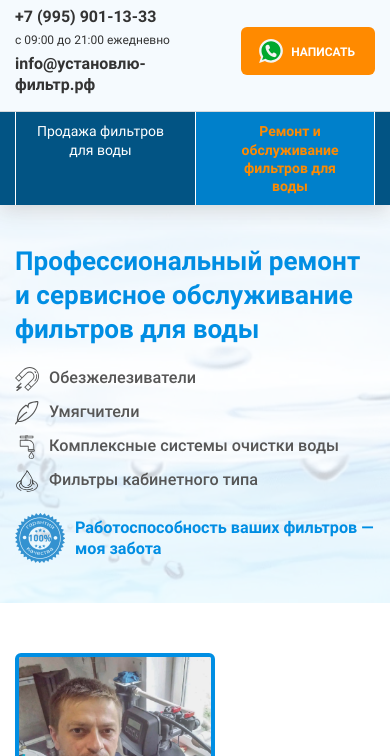
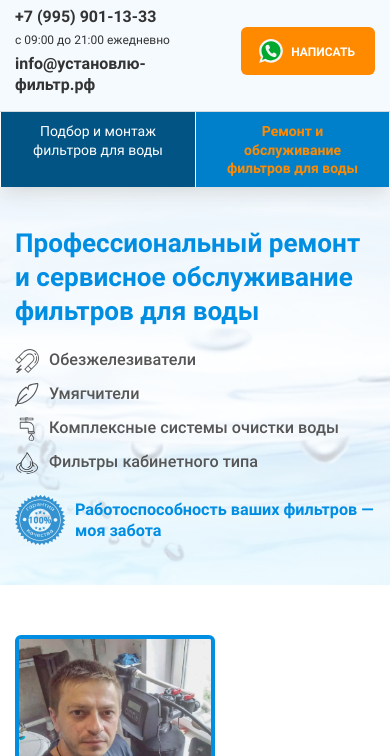
Before and after one commit to tsh235/filters, a plain HTML site: page services.html in a window 390 px wide. Shown: the part 88-844 px from the top of the page. Drawn offline with Linux system fonts and the light colour scheme.

Commit message:
fix final

```diff
--- a/sass/blocks/_responsive.scss
+++ b/sass/blocks/_responsive.scss
@@ -262,6 +262,9 @@
   .container {
     max-width: 100%;
   }
+  .header__nav .container {
+    padding: 0;
+  }
   .about__row {
     flex-wrap: wrap;
   }
@@ -394,12 +397,6 @@
   .button--mob {
     display: block;
   }
-  .nav__item:first-child {
-    padding-left: 0;
-  }
-  .nav__item:last-child {
-    padding-right: 0;
-  }
   .sale {
     grid-template-columns: repeat(auto-fill, 290px);
   }
--- a/services.html
+++ b/services.html
@@ -60,7 +60,7 @@
 				<div class="container">
 					<ul class="nav__list">
 						<li class="nav__item">
-							<a class="nav__link" href="./index.html">Продажа фильтров для воды</a>
+							<a class="nav__link" href="./index.html">Подбор и монтаж фильтров для воды</a>
 						</li>
 						<li class="nav__item nav__item--active">
 							<a class="nav__link nav__link--active" href="./services.html">Ремонт и обслуживание фильтров для воды</a>
```
Also changed, not shown: css/main.css, 1 other file.
